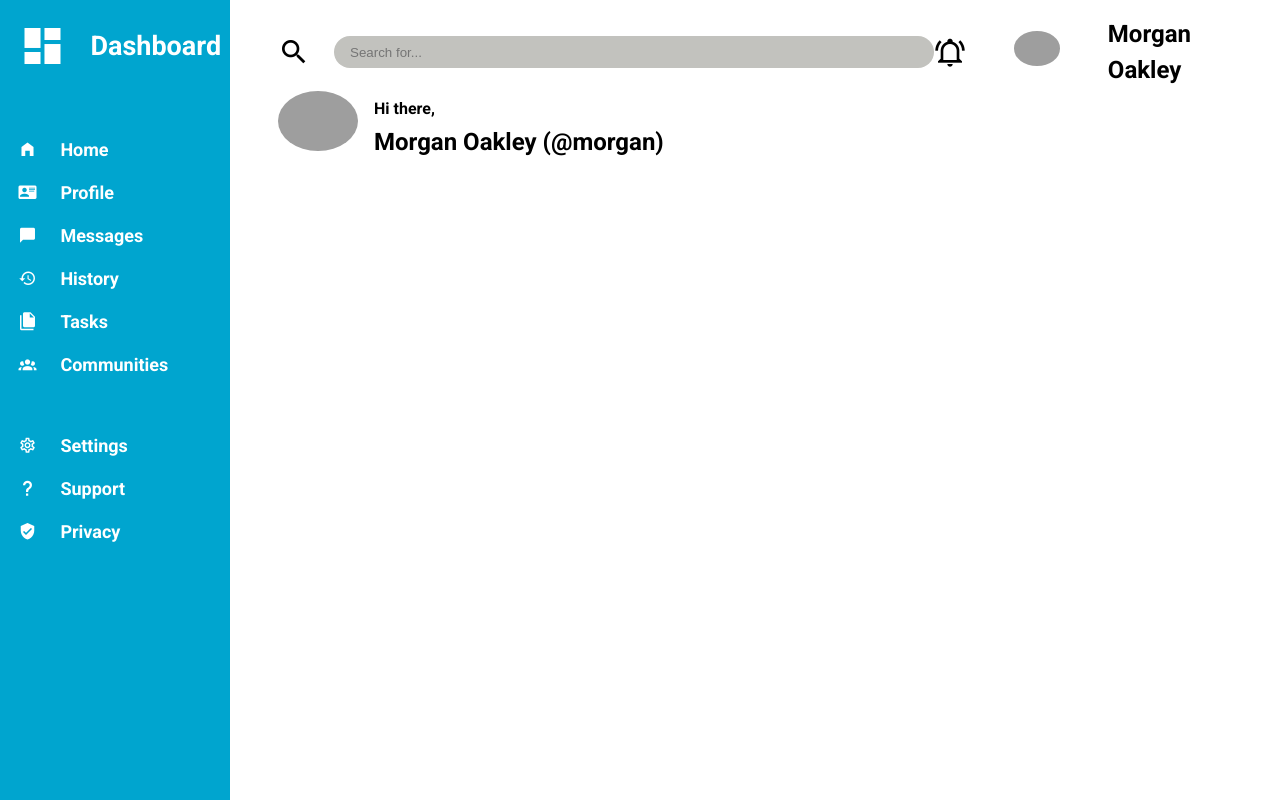
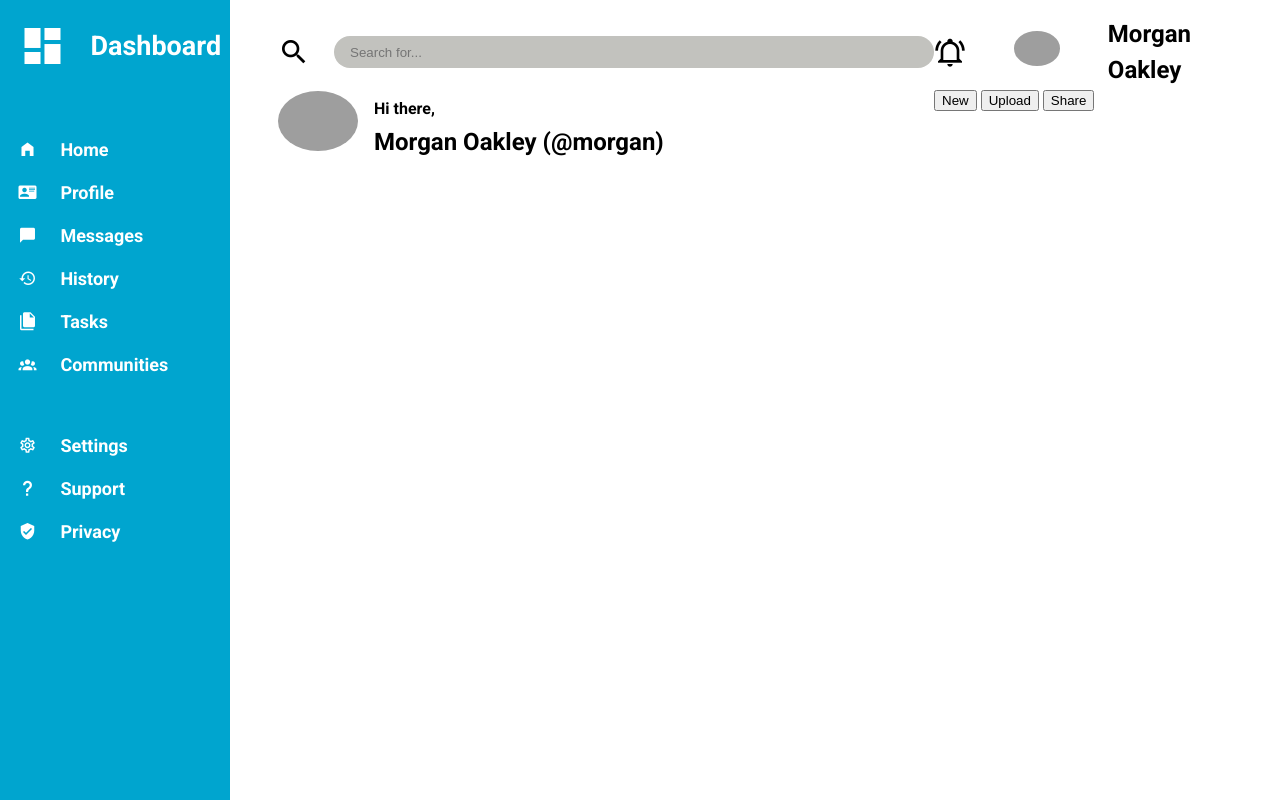
Before and after one commit to pawelgawron3/odin-admin-dashboard, a plain HTML site: page index.html in a window 1280 px wide. Drawn offline with Linux system fonts and the light colour scheme; grey boxes are pictures that could not be loaded.

Commit message:
Finish the header section structure

```diff
--- a/index.html
+++ b/index.html
@@ -30,6 +30,11 @@
             <div class="user-profile-pic"><img src="./assets/alexander-hipp-unsplash.jpg" alt="User profile picture"></div>
             <p><span class="static-text-greeting">Hi there,</span><br>Morgan Oakley (@morgan)</p>
         </div>
+        <div id="buttons">
+          <button type="submit">New</button>
+          <button type="submit">Upload</button>
+          <button type="submit">Share</button>
+        </div>
     </header>
     <aside>
       <div id="aside-header-section">
```
